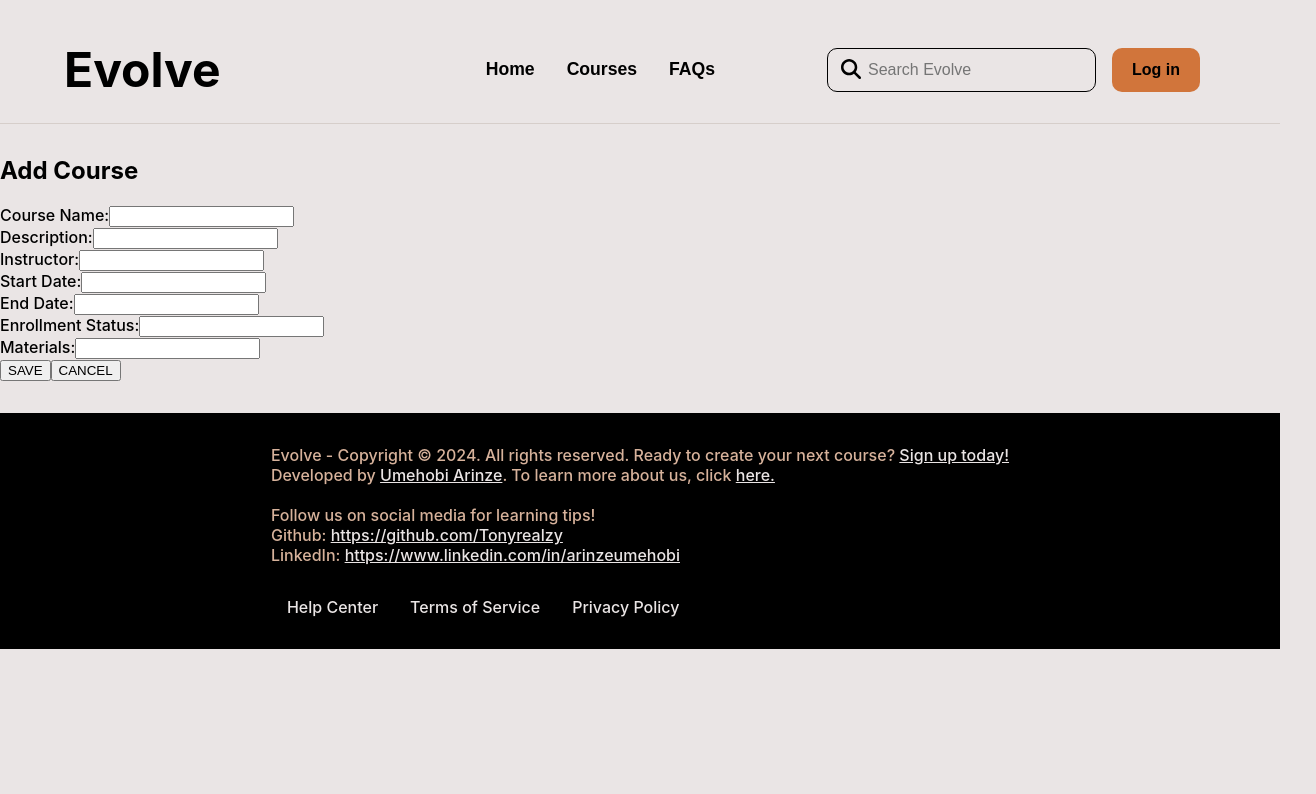
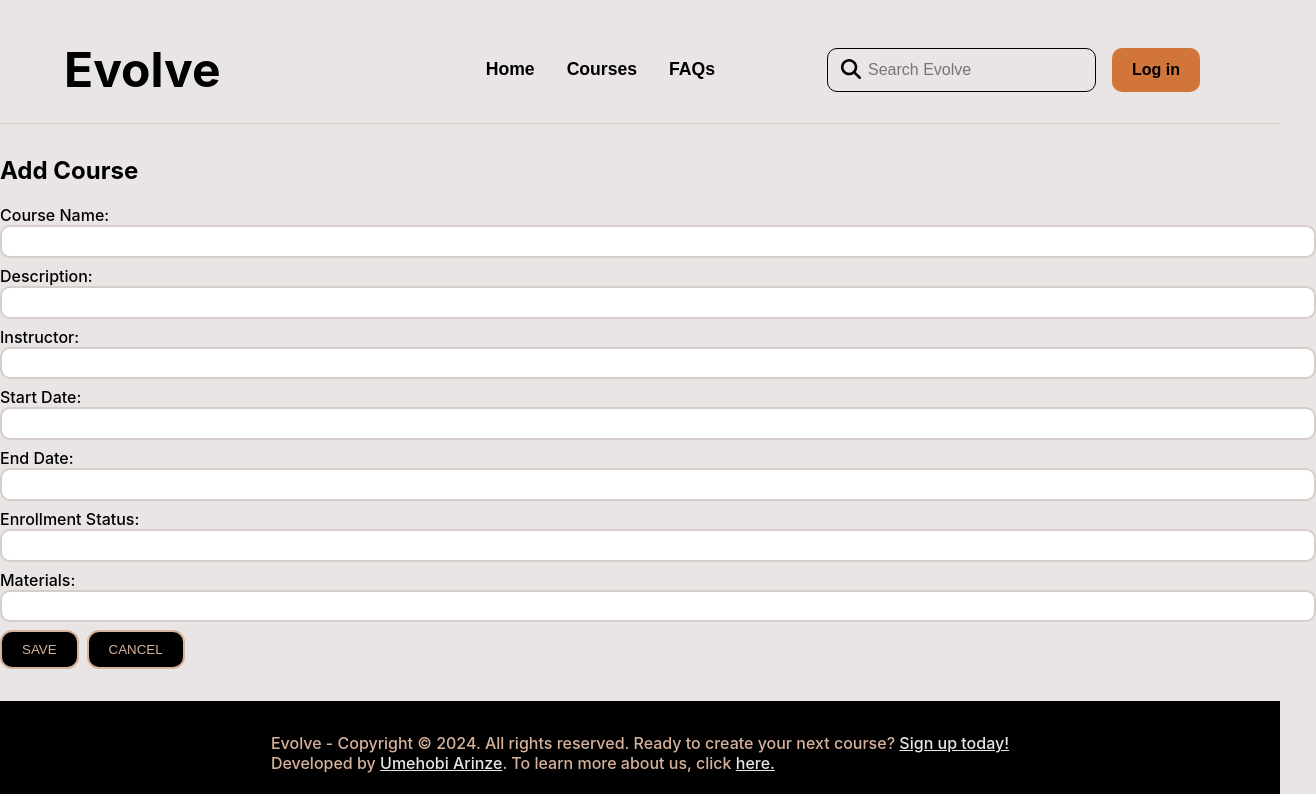
Before and after one commit to Tonyrealzy/Course-Management-App, a React (Create React App) app: page /add-course in a window 1280 px wide. Shown: the top 794 px of the page, 1316 px wide, since content can reach past the window. Built offline with nearby package versions, Linux system fonts and the light colour scheme.

Commit message:
Added modals for adding and editing new courses

```diff
--- a/src/App.css
+++ b/src/App.css
@@ -179,6 +179,25 @@
   justify-content: center;
   align-items: center;
 }
+.input {
+  width: 100%;
+  padding: 0 1rem;
+  height: 1.8rem;
+  font-size: 2vh;
+  border: 2px solid var(--grey);
+  border-radius: 10px;
+  margin: 0 auto 0.5rem auto;
+}
+.input:focus, .input:hover {
+  border: 2px solid var(--secondary) !important;
+  transform: scale(1.05);
+}
+.error {
+  font-size: 1.5vh;
+  color: var(--primary);
+  line-height: 0%;
+  margin: 0;
+}
 
 .footerContainer {
   display: flex;
@@ -264,6 +283,13 @@
     flex-direction: column;
     margin: 0 0 1rem 0;
   }
+  .input {
+    font-size: 1.5vh;
+    padding: 0 0.5rem;
+  }
+  .error {
+    font-size: 1.2vh;
+  }
 
   .footLink {
     padding: 0 0.3rem;
--- a/src/components/AddCourseModal.js
+++ b/src/components/AddCourseModal.js
@@ -93,42 +93,49 @@ const AddCourseModal = ({ onSave, onCancel }) => {
         <h2>Add Course</h2>
             <form onSubmit={handleSubmit}>
                 <label> Course Name:
-                    <input type='text' name='name' value={ newCourse.name } onChange={handleChange} />
+                <br></br>
+                    <input className='input' type='text' name='name' value={ newCourse.name } onChange={handleChange} />
                     {errors.name && <p className='error'>{errors.name}</p>}
                 </label>
                 <br></br>
                 <label>Description:
-                    <input type='text' name='description' value={ newCourse.description } onChange={handleChange}/>
+                <br></br>
+                    <input className='input' type='text' name='description' value={ newCourse.description } onChange={handleChange}/>
                     {errors.description && <p className="error">{errors.description}</p>}
                 </label>
                 <br></br>
                 <label>Instructor:
-                    <input type='text' name='instructor' value={ newCourse.instructor } onChange={handleChange}/>
+                    <br></br>
+                    <input className='input' type='text' name='instructor' value={ newCourse.instructor } onChange={handleChange}/>
                     {errors.instructor && <p className="error">{errors.instructor}</p>}
                 </label>
                 <br></br>
                 <label>Start Date:
-                <input type='text' name='start_date' value={ newCourse.start_date } onChange={handleChange}/>
+                <br></br>
+                <input className='input' type='text' name='start_date' value={ newCourse.start_date } onChange={handleChange}/>
                 {errors.start_date && <p className="error">{errors.start_date}</p>}
                 </label>
                 <br></br>
                 <label>End Date:
-                <input type='text' name='end_date' value={ newCourse.end_date } onChange={handleChange}/>
+                <br></br>
+                <input className='input' type='text' name='end_date' value={ newCourse.end_date } onChange={handleChange}/>
                 {errors.end_date && <p className='error'>{errors.end_date}</p>}
                 </label>
                 <br></br>
                 <label>Enrollment Status:
-                <input type='text' name='enrollment_status' value={ newCourse.enrollment_status } onChange={handleChange}/>
+                <br></br>
+                <input className='input' type='text' name='enrollment_status' value={ newCourse.enrollment_status } onChange={handleChange}/>
                 {errors.enrollment_status && <p className="error">{errors.enrollment_status}</p>}
                 </label>
                 <br></br>
                 <label>Materials:
-                <input type='text' name='materials' value={ newCourse.materials } onChange={handleChange}/>
+                <br></br>
+                <input className='input' type='text' name='materials' value={ newCourse.materials } onChange={handleChange}/>
                 {errors.materials && <p className="error">{errors.materials}</p>}
                 </label>
                 <br></br>
-                <button type='submit'>SAVE</button>
-                <button onClick={onCancel}>CANCEL</button>
+                <button className='courseButton' type='submit'>SAVE</button>
+                <button className='courseButton' onClick={onCancel}>CANCEL</button>
             </form>
         </div>
     </div>
--- a/src/components/EditCourseModal.js
+++ b/src/components/EditCourseModal.js
@@ -116,42 +116,42 @@ const EditCourseModal = ({ courseData, onSave, onCancel }) => {
             <h2>Edit Course Details</h2>
             <form onSubmit={handleSubmit}>
                 <label> Course Name:
-                    <input type='text' name='name' value={ name } onChange={handleNameChange}/>
+                    <input className='input' type='text' name='name' value={ name } onChange={handleNameChange}/>
                     {errors.name && <p className="error">{errors.name}</p>}
                 </label>
                 <br></br>
                 <label>Description:
-                    <input type='text' name='description' value={ description } onChange={handleDescriptionChange}/>
+                    <input className='input' type='text' name='description' value={ description } onChange={handleDescriptionChange}/>
                     {errors.description && <p className="error">{errors.description}</p>}
                 </label>
                 <br></br>
                 <label>Instructor:
-                    <input type='text' name='instructor' value={ instructor } onChange={handleInstructorChange}/>
+                    <input className='input' type='text' name='instructor' value={ instructor } onChange={handleInstructorChange}/>
                     {errors.instructor && <p className="error">{errors.instructor}</p>}
                 </label>
                 <br></br>
                 <label>Start Date:
-                <input type='text' name='start_date' value={ start_date } onChange={handleStartDateChange}/>
+                <input className='input' type='text' name='start_date' value={ start_date } onChange={handleStartDateChange}/>
                 {errors.start_date && <p className="error">{errors.start_date}</p>}
                 </label>
                 <br></br>
                 <label>End Date:
-                <input type='text' name='end_date' value={ end_date } onChange={handleEndDateChange}/>
+                <input className='input' type='text' name='end_date' value={ end_date } onChange={handleEndDateChange}/>
                 {errors.end_date && <p className="error">{errors.end_date}</p>}
                 </label>
                 <br></br>
                 <label>Enrollment Status:
-                <input type='text' name='enrollment_status' value={ enrollment_status } onChange={handleEnrollmentStatusChange}/>
+                <input className='input' type='text' name='enrollment_status' value={ enrollment_status } onChange={handleEnrollmentStatusChange}/>
                 {errors.enrollment_status && <p className="error">{errors.enrollment_status}</p>}
                 </label>
                 <br></br>
                 <label>Materials:
-                <input type='text' name='materials' value={ materials } onChange={handleMaterialsChange}/>
+                <input className='input' type='text' name='materials' value={ materials } onChange={handleMaterialsChange}/>
                 {errors.materials && <p className="error">{errors.materials}</p>}
                 </label>
                 <br></br>
-                <button type='submit'>SAVE</button>
-                <button onClick={onCancel}>CANCEL</button>
+                <button className='courseButton' type='submit'>SAVE</button>
+                <button className='courseButton' onClick={onCancel}>CANCEL</button>
             </form>
         </div>
     </div>
--- a/src/db/db.json
+++ b/src/db/db.json
@@ -7,7 +7,7 @@
       "start_date": "2024-09-01",
       "end_date": "2024-12-15",
       "enrollment_status": "open",
-      "materials": "Textbook,Lecture Slides,House-checks",
+      "materials": "Textbook, Lecture Slides, House-checks",
       "id": "1"
     },
     {
@@ -256,16 +256,6 @@
         "Lecture Slides"
       ],
       "end_date": "2024-12-22"
-    },
-    {
-      "id": "b54a",
-      "name": "Random Data",
-      "description": "Random Data",
-      "instructor": "Random Data",
-      "start_date": "2024-12-12",
-      "end_date": "2024-12-14",
-      "enrollment_status": "Random Data",
-      "materials": "Random Data"
     }
   ]
 }
```
